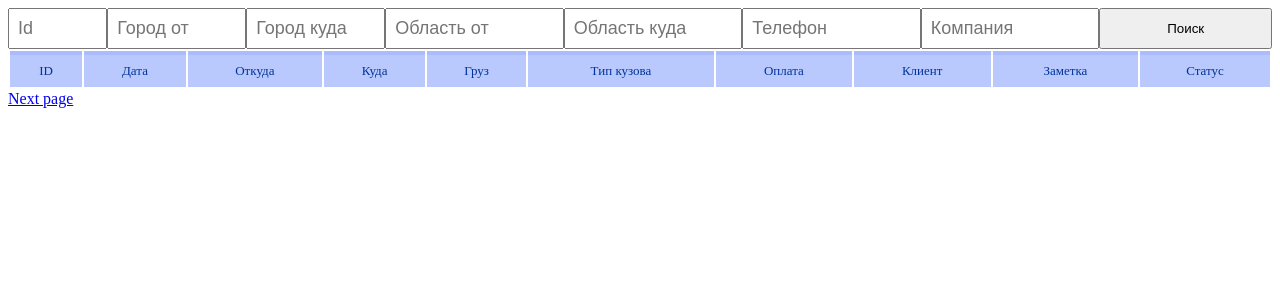
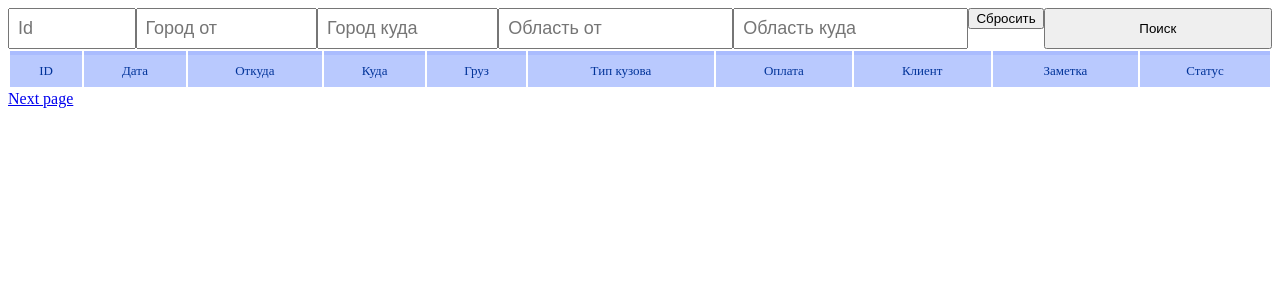
Before and after one commit to Freyze/shipmentsUI, a PHP site: page /?phone=1 in a window 1280 px wide. Shown: the top 300 px of the page. Run offline with PHP 8.4, Linux system fonts and the light colour scheme; data that the repository does not hold is empty; a stand-in replaces the project's code that opens the database connection.

Commit message:
Upload to server

```diff
--- a/view.php
+++ b/view.php
@@ -151,8 +151,9 @@
     <input type="text" placeholder="Город куда" style="width: 75%;" name="city-to">
     <input type="text" placeholder="Область от" style="width: 100%;" name="area-from">
     <input type="text" placeholder="Область куда" style="width: 100%;" name="area-to">
-    <input type="text" placeholder="Телефон" style="width: 100%;" name="phone">
-    <input type="text" placeholder="Компания" style="width: 100%;" name="company-name">
+<!--    <input type="text" placeholder="Телефон" style="width: 100%;" name="phone">-->
+<!--    <input type="text" placeholder="Компания" style="width: 100%;" name="company-name">-->
+    <a href="index.php"><button style="width: 100%;">Сбросить</button></a>
     <button type="submit" style="width: 100%;">Поиск</button>
 </form>
 <table>
```
